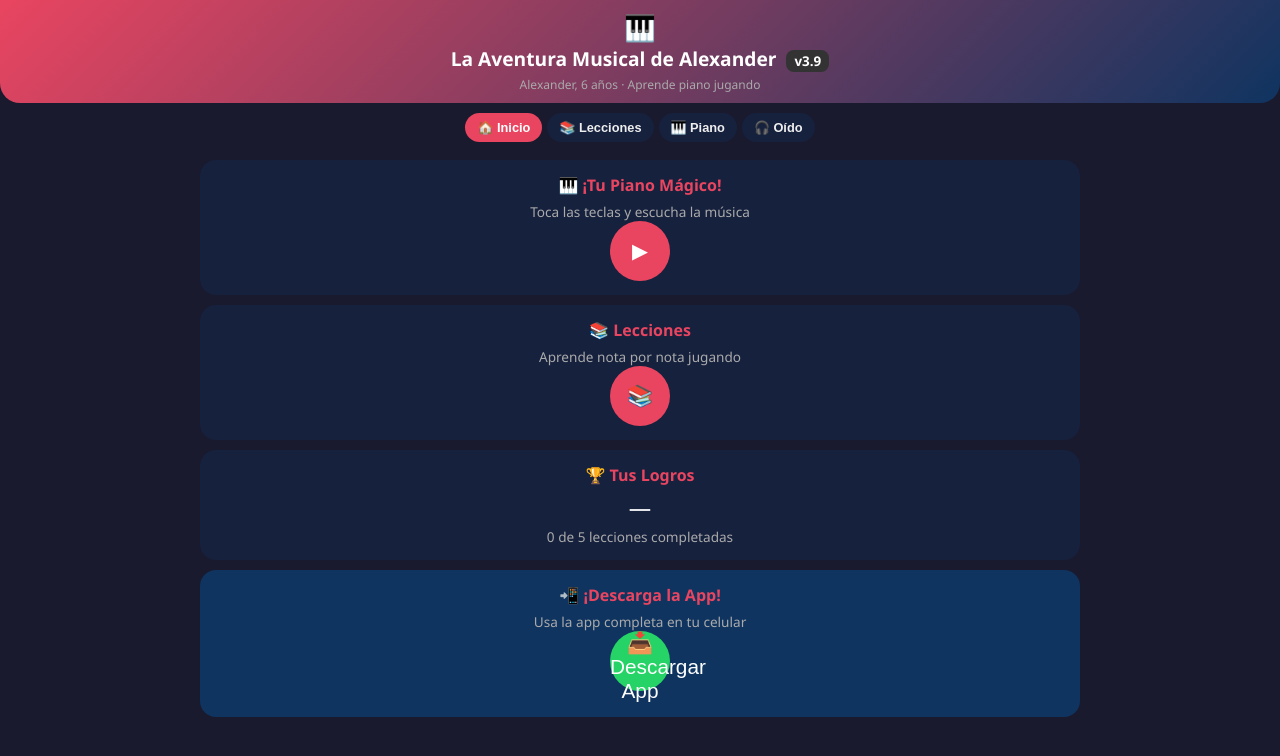
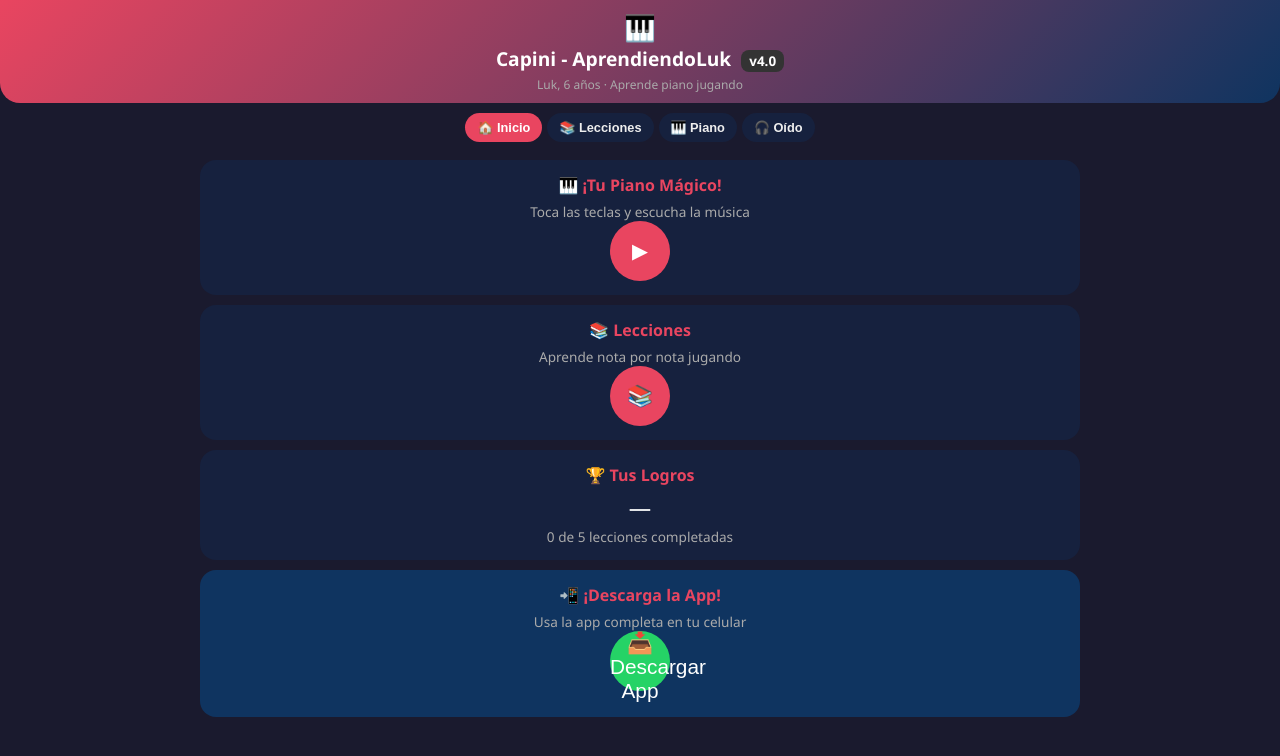
Before and after one commit to CapiniMX/capinimx, a website: page contenido_web/musica-ninos/index.html in a window 1280 px wide. Drawn offline with Linux system fonts and the light colour scheme.

Commit message:
AprendiendoLuk v4.0: rename project + Alexander → Luk + new branding

```diff
--- a/contenido_web/musica-ninos/index.html
+++ b/contenido_web/musica-ninos/index.html
@@ -3,7 +3,7 @@
 <head>
   <meta charset="UTF-8">
   <meta name="viewport" content="width=device-width, initial-scale=1.0">
-  <title>🎹 La Aventura Musical de Alexander 🎹</title>
+  <title>🎹 Capini - AprendiendoLuk 🎹</title>
   <style>
     * { box-sizing: border-box; margin: 0; padding: 0; }
     body { font-family: 'Nunito', 'Segoe UI', sans-serif; background: #1a1a2e; min-height: 100vh; color: white; overflow-x: hidden; }
@@ -86,8 +86,8 @@
 
 <div class="header">
   <div style="font-size:1.6em;">🎹</div>
-  <h1>La Aventura Musical de Alexander <span class="version-badge">v3.9</span></h1>
-  <div style="font-size:0.75em;color:#aaa;margin-top:4px;">Alexander, 6 años · Aprende piano jugando</div>
+  <h1>Capini - AprendiendoLuk <span class="version-badge">v4.0</span></h1>
+  <div style="font-size:0.75em;color:#aaa;margin-top:4px;">Luk, 6 años · Aprende piano jugando</div>
 </div>
 
 <div class="tabs">
```
